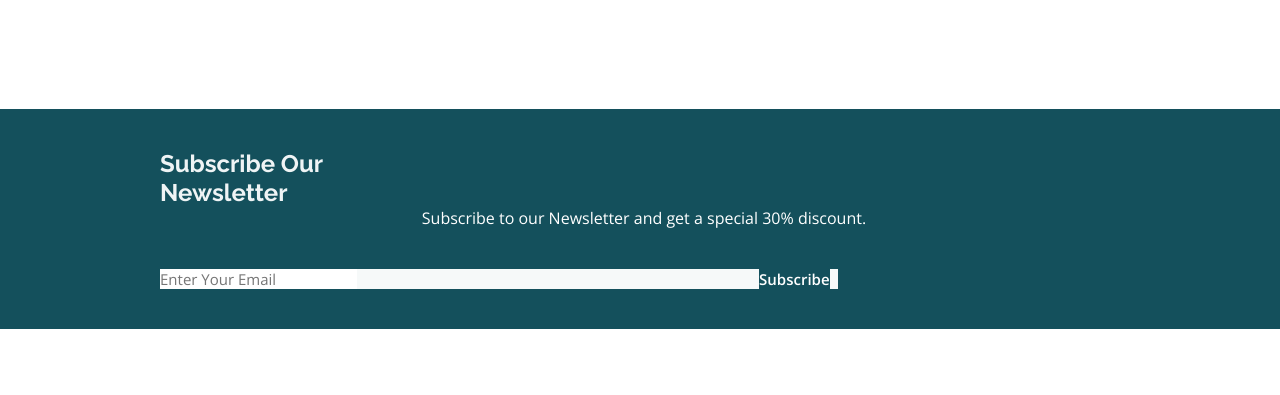
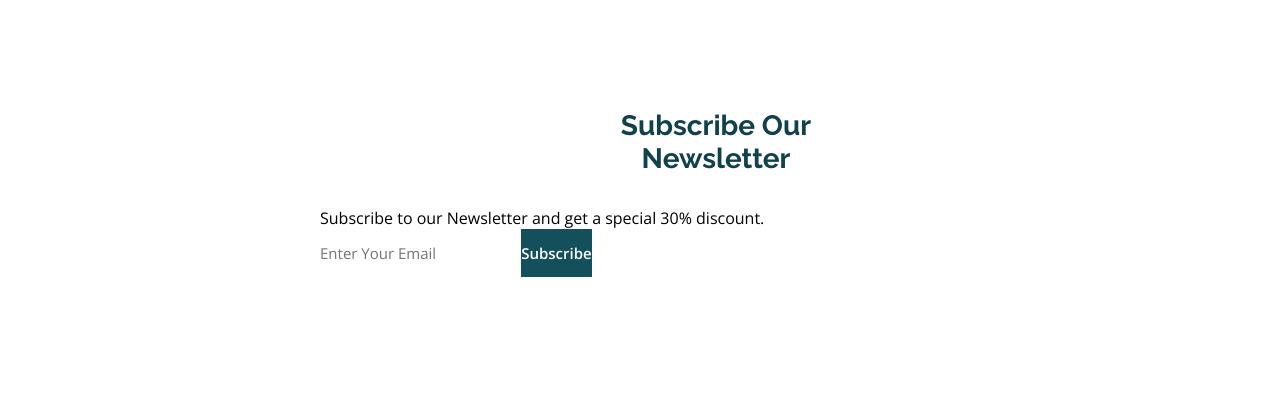
Before and after one commit to satyamdabral/PROJECT, a plain HTML site: page index.html in a window 1280 px wide. Shown: the part 3408-3803 px from the top of the page. Drawn offline with nearby package versions, Linux system fonts and the light colour scheme.

Commit message:
index.html

```diff
--- a/index.html
+++ b/index.html
@@ -300,21 +300,28 @@
       </section>
 
       <section class="subscribe sectiona">
-        <div class="subscribe_bg ">
-            <div class="subscribe_container containera">
-                <h2 class="section_titlea
-                subscribe_title">Subscribe Our <br> Newsletter</h2>
-                <p class="subscribe_description">Subscribe to our Newsletter and
-                    get a special 30% discount.
-                </p>
+        <div class="subscribe-bg containera">
+          <div class="subscribe-container containera">
+            <h2 class="section-titlea subscribe-title">
+              Subscribe Our <br />
+              Newsletter
+            </h2>
+            <p class="subscribe-description">
+              Subscribe to our Newsletter and get a special 30% discount.
+            </p>
 
-                <form action=""
-                class="subscribe_form" >
-                    <input type="email" name="" placeholder="Enter Your Email" id="" class="subscribe-input">
+            <form action="" class="subscribe-form">
+              <input
+                type="email"
+                name=""
+                placeholder="Enter Your Email"
+                id=""
+                class="subscribe-input"
+              />
 
-                    <button class="button">Subscribe</button>
-                </form>
-            </div>
+              <button class="button btn">Subscribe</button>
+            </form>
+          </div>
         </div>
       </section>
 
```
